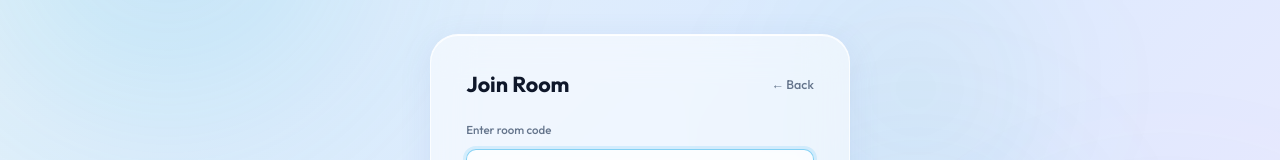
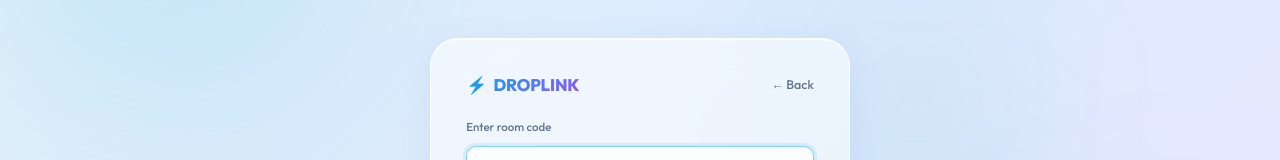
Before and after one commit to Srj-355/Droplink, a React (Vite) app: page / in a window 1280 px wide. Both pictures are taken after a click on the element 773 px from the left and 476 px from the top of the page. Shown: the part 236-396 px from the top of the page. Built offline with nearby package versions, Linux system fonts and the light colour scheme.

Commit message:
Added logo in every screen for easier access to homepage

```diff
--- /dev/null
+++ b/src/components/Branding.jsx
@@ -0,0 +1,19 @@
+export default function Branding({ onGoHome, style }) {
+  return (
+    <div
+      className="room-logo"
+      onClick={onGoHome}
+      style={{
+        cursor: "pointer",
+        display: "flex",
+        alignItems: "center",
+        gap: "0.4rem",
+        userSelect: "none",
+        ...style
+      }}
+    >
+      <span>⚡</span>
+      <span style={{ fontWeight: 800 }}>DROPLINK</span>
+    </div>
+  );
+}
--- a/src/screens/HostScreen.jsx
+++ b/src/screens/HostScreen.jsx
@@ -1,6 +1,7 @@
 
 import { useEffect, useRef, useState } from "react";
 import QRCode from "qrcode";
+import Branding from "../components/Branding";
 
 export default function HostScreen({ roomCode, shareUrl, peerError, onLeave }) {
   const canvasRef = useRef(null);
@@ -43,7 +44,7 @@ export default function HostScreen({ roomCode, shareUrl, peerError, onLeave }) {
     <div className="setup">
       <div className="glass setup-card">
         <div className="setup-head">
-          <span className="setup-title">Your Room</span>
+          <Branding onGoHome={onLeave} />
           <button className="back-btn" onClick={onLeave}>← Leave</button>
         </div>
 
--- a/src/screens/JoinScreen.jsx
+++ b/src/screens/JoinScreen.jsx
@@ -1,9 +1,11 @@
+import Branding from "../components/Branding";
+
 export default function JoinScreen({ joinCode, setJoinCode, onJoin, onBack, peerError, libsReady }) {
   return (
     <div className="setup">
       <div className="glass setup-card">
         <div className="setup-head">
-          <span className="setup-title">Join Room</span>
+          <Branding onGoHome={onBack} />
           <button className="back-btn" onClick={onBack}>← Back</button>
         </div>
 
--- a/src/screens/RoomScreen.jsx
+++ b/src/screens/RoomScreen.jsx
@@ -4,6 +4,7 @@ import TransferItem from "../components/TransferItem";
 import ChatPanel from "../components/ChatPanel";
 import HistoryPanel from "../components/HistoryPanel";
 import QueuePanel from "../components/QueuePanel";
+import Branding from "../components/Branding";
 
 export default function RoomScreen({
   roomCode, connected, reconnecting,
@@ -93,7 +94,7 @@ export default function RoomScreen({
       {/* Header */}
       <div className="room-header">
         <div className="room-header-l">
-          <span className="room-logo">⚡ DROPLINK</span>
+          <Branding onGoHome={onLeave} />
           {roomCode && <span className="room-code-badge">#{roomCode}</span>}
         </div>
         <div style={{ display: "flex", alignItems: "center", gap: "0.6rem" }}>
```
